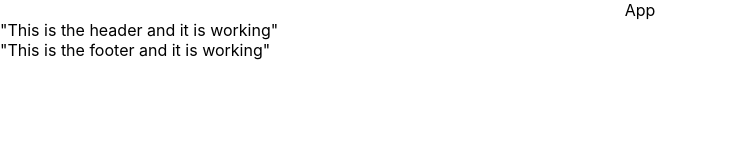
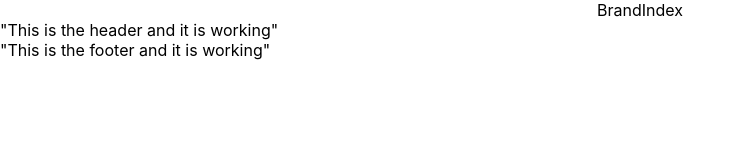
Before and after one commit to jeanettepayne/beauty-krewe-react-project, a React (Create React App) app in the folder bk-front-end/beauty-krewe/: page / in a window 1280 px wide. Shown: the top 160 px of the page, without its empty margins (0-745 px from the left). Built offline with nearby package versions, Linux system fonts and the light colour scheme.

Commit message:
added brandscontainer and brandindex

```diff
--- a/bk-front-end/beauty-krewe/src/App.js
+++ b/bk-front-end/beauty-krewe/src/App.js
@@ -2,6 +2,7 @@ import './App.css';
 import React from 'react';
 import { connect } from 'react-redux';
 import fetchBrands from './actions/fetchBrands';
+import BrandsContainer from './containers/BrandsContainer';
 
 class App extends React.Component {
 
@@ -14,7 +15,7 @@ class App extends React.Component {
   render () {
     return (
     <div className="App">
-      App
+      <BrandsContainer />
     </div>
   );
     }
--- /dev/null
+++ b/bk-front-end/beauty-krewe/src/components/BrandIndex.js
@@ -0,0 +1,14 @@
+import React from 'react';
+
+
+const BrandIndex = (props) => {
+
+    return(
+        <div>
+            BrandIndex
+        </div>
+    )
+
+}
+
+export default BrandIndex;
--- /dev/null
+++ b/bk-front-end/beauty-krewe/src/containers/BrandsContainer.js
@@ -0,0 +1,16 @@
+import React from 'react';
+import BrandIndex from '../components/BrandIndex';
+
+
+class BrandsContainer extends React.Component {
+
+    render() {
+        return(
+            <div>
+                <BrandIndex />
+            </div>
+        )
+    }
+}
+
+export default BrandsContainer;
```
